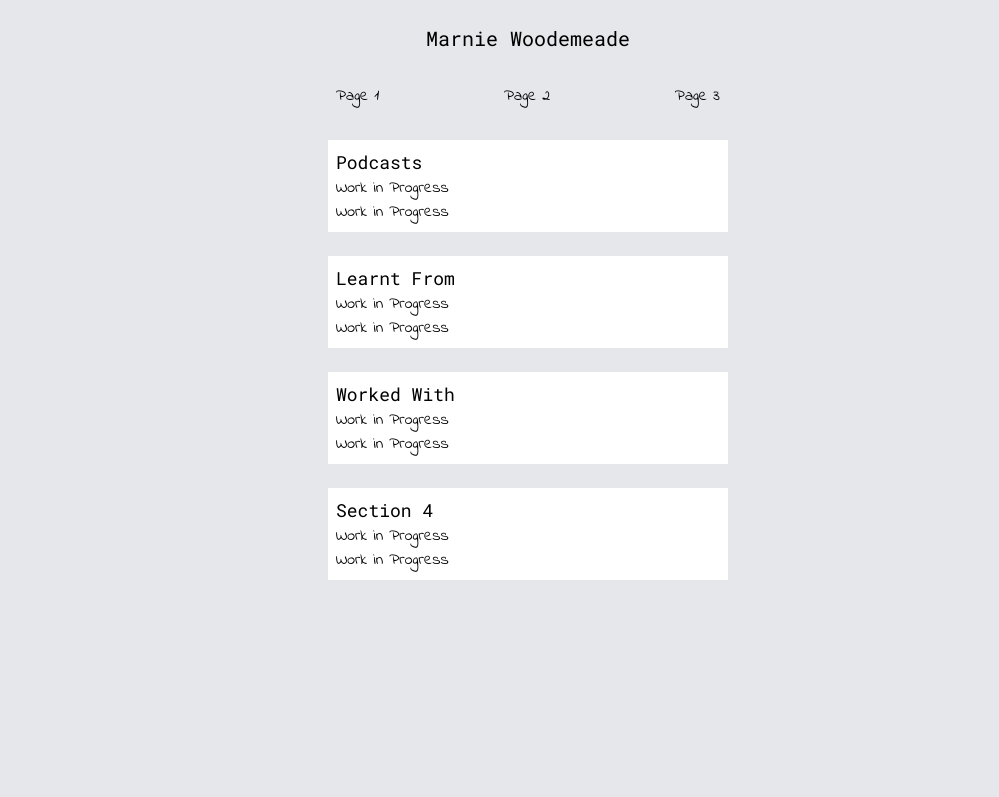
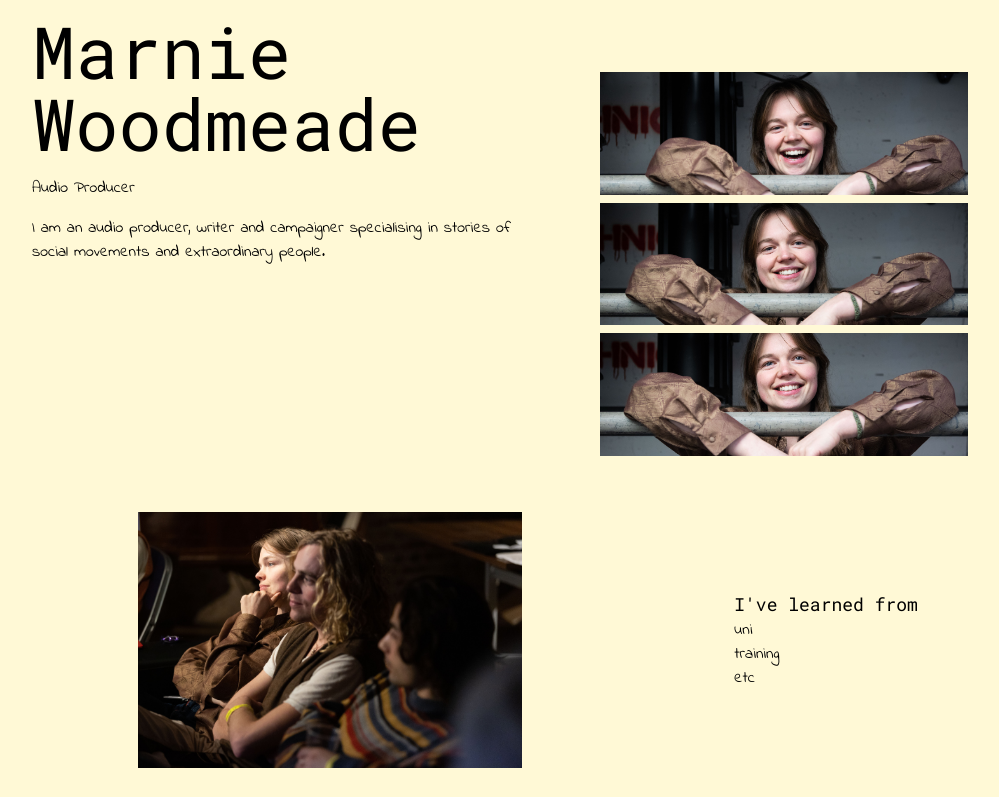
Before and after one commit to LukeStorry/marniewoodmeade, a Next.js app: page / in a window 1280 px wide. Shown: the top 797 px of the page, without its empty margins (112-1111 px from the left). Built offline with nearby package versions, Linux system fonts and the light colour scheme.

Commit message:
start basic layout

```diff
--- a/app/layout.tsx
+++ b/app/layout.tsx
@@ -21,19 +21,7 @@ export default function RootLayout({
   return (
     <html lang="en" className={`${headerFont.variable} ${bodyFont.variable}`}>
       <head />
-      <body className="mx-auto mt-6 max-w-md bg-gray-200">
-        <header className="mx-auto max-w-md">
-          <h1 className="text-center text-xl">Marnie Woodemeade</h1>
-        </header>
-
-        <nav className="m-8 flex justify-between gap-3">
-          <ul> Page 1 </ul>
-          <ul> Page 2 </ul>
-          <ul> Page 3 </ul>
-        </nav>
-
-        {children}
-      </body>
+      <body className="mx-auto max-w-5xl bg-[#fff9d6]">{children}</body>
     </html>
   )
 }
--- a/app/page.tsx
+++ b/app/page.tsx
@@ -18,24 +18,46 @@ import Image from 'next/image'
 
 export default function Home() {
   return (
-    <main>
-      <section className="m-6 bg-white p-2">
-        <h2 className="text-lg">Podcasts</h2>
+    <main className="p-4">
+      <section className="md:flex">
+        <div className="md:ml-auto">
+          <h1 className="text-7xl">Marnie Woodmeade</h1>
+          <p className="my-4 capitalize">Audio Producer</p>
+          <p>
+            I am an audio producer, writer and campaigner specialising in
+            stories of social movements and extraordinary people.
+          </p>
+        </div>
+        <div className="m-12 max-w-sm">
+          <div className="relative m-2 aspect-[3/1] overflow-hidden">
+            <Image src={marnie_lean_1} className="-mt-1" alt="" />
+          </div>
+          <div className="relative m-2 aspect-[3/1] overflow-hidden">
+            <Image src={marnie_lean_2} className="-mt-6" alt="" />
+          </div>
+          <div className="relative m-2 aspect-[3/1] overflow-hidden">
+            <Image src={marnie_lean_3} className="-mt-10" alt="" />
+          </div>
+        </div>
+      </section>
+      <section className="items-center justify-around md:flex md:flex-row-reverse">
+        <div>
+          <h2 className="text-lg">I've learned from</h2>
+          <ul>
+            <li> uni</li>
+            <li> training</li>
+            <li> etc</li>
+          </ul>
+        </div>
+        <Image src={marnie_listening} className="max-w-sm" alt="" />
+      </section>
+      <section className="m-6 ">
+        <h2 className="text-lg">Proud to have worked with</h2>
         <p>Work in Progress</p>
         <p>Work in Progress</p>
       </section>
-      <section className="m-6 bg-white p-2">
-        <h2 className="text-lg">Learnt From</h2>
-        <p>Work in Progress</p>
-        <p>Work in Progress</p>
-      </section>
-      <section className="m-6 bg-white p-2">
-        <h2 className="text-lg">Worked With</h2>
-        <p>Work in Progress</p>
-        <p>Work in Progress</p>
-      </section>
-      <section className="m-6 bg-white p-2">
-        <h2 className="text-lg">Section 4</h2>
+      <section className="m-6">
+        <h2 className="text-lg">Podcasts</h2>
         <p>Work in Progress</p>
         <p>Work in Progress</p>
       </section>
```
